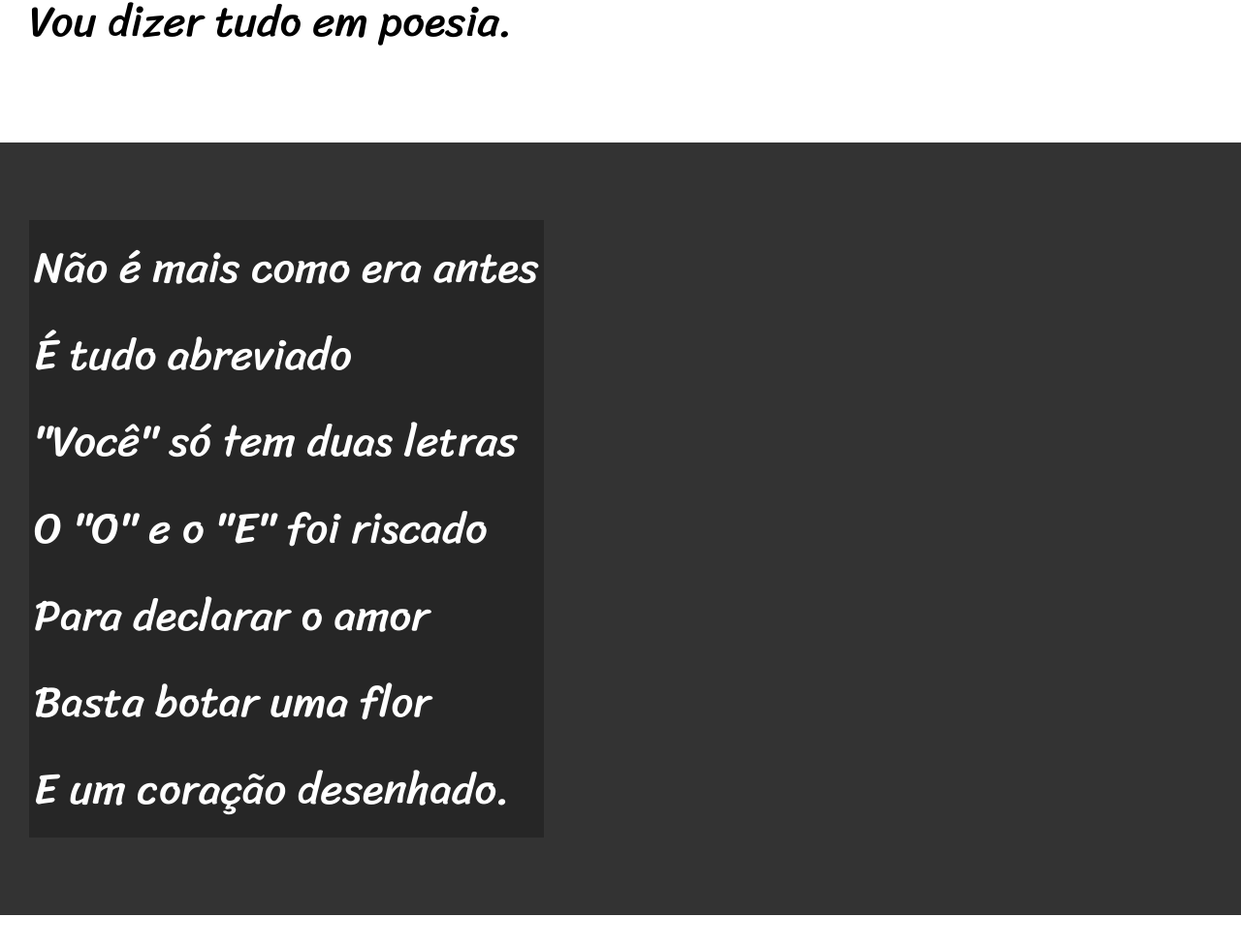
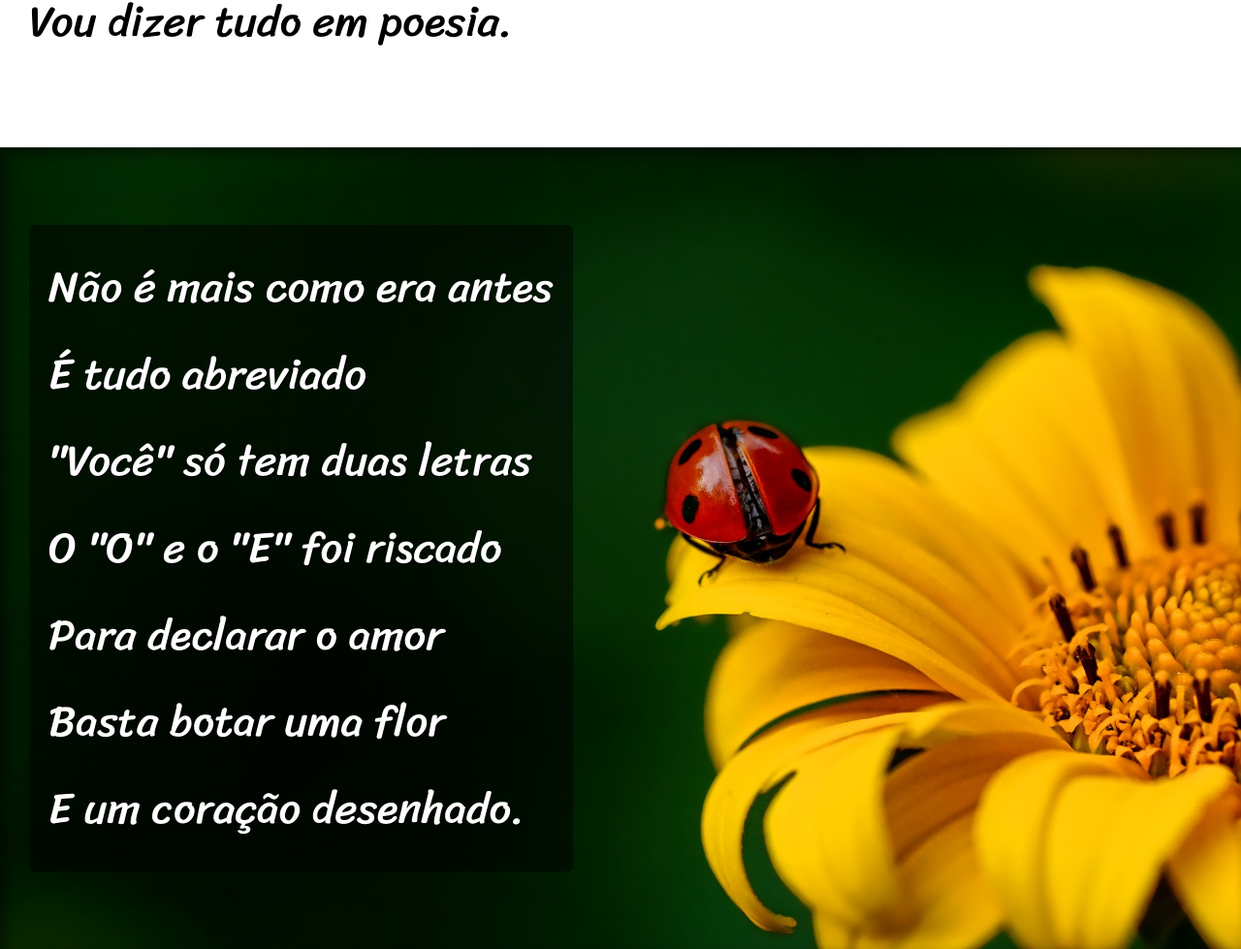
Before and after one commit to MikaelleSPMartins/HTML-CSS, a plain HTML site: page Desafios/d012/index.html in a window 1280 px wide. Shown: the part 900-1879 px from the top of the page at 97% size. Drawn offline with Linux system fonts and the light colour scheme.

Commit message:
desafio 12

```diff
--- a/Desafios/d012/estilo/style.css
+++ b/Desafios/d012/estilo/style.css
@@ -50,14 +50,6 @@ header a:hover, footer a:hover{
     text-decoration: underline;
 }
 
-footer{
-    background-color: black;
-    color: white;
-    text-align: center;
-    padding: 10px;
-
-}
-
 section{
     padding-top: 10vh;
     padding-bottom: 10vh;
@@ -65,6 +57,9 @@ section{
     line-height:2em;
     font-family: var(--fonte3);
     font-size: 3.5vw;
+}
+section > p{
+    padding-bottom: 5px;
 }
 
 section.normal{
@@ -75,9 +70,31 @@ section.normal{
 section.imagem{
     background-color: rgb(51,51,51);
     color: white;
+    background-size:cover;
+    box-shadow: inset 6px 6px 13px 0px rgba(0, 0, 0, 0.473);
+    background-attachment: fixed;
 }
 section.imagem>p{
     display: inline-block;
-    padding: 5px;
-    background-color: rgba(0,0,0,0.253);
+    padding: 20px;
+    background-color: rgba(0,0,0,0.514);
+    text-shadow: 1px 1px 0px black;
+    border-radius: 5px;
 }
+section#img01{
+    background-image: url('../imagens/background001.jpg');
+    background-position: right center;
+
+
+}
+section#img02{
+    background-image: url('../imagens/background002.jpg');
+}
+
+footer{
+    background-color: black;
+    color: white;
+    text-align: center;
+    padding: 10px;
+
+}
--- a/Desafios/d012/index.html
+++ b/Desafios/d012/index.html
@@ -29,7 +29,7 @@
         </p>
     </section>
 
-    <section class="imagem">
+    <section class="imagem" id="img01">
         <p>
             Não é mais como era antes <br>
             É tudo abreviado <br>
@@ -67,7 +67,7 @@
 
     </section>
 
-    <section class="imagem">
+    <section class="imagem" id="img02">
         <p>
             Tenho saudade das cartas <br>
             Escritas com a própria mão <br>
```
